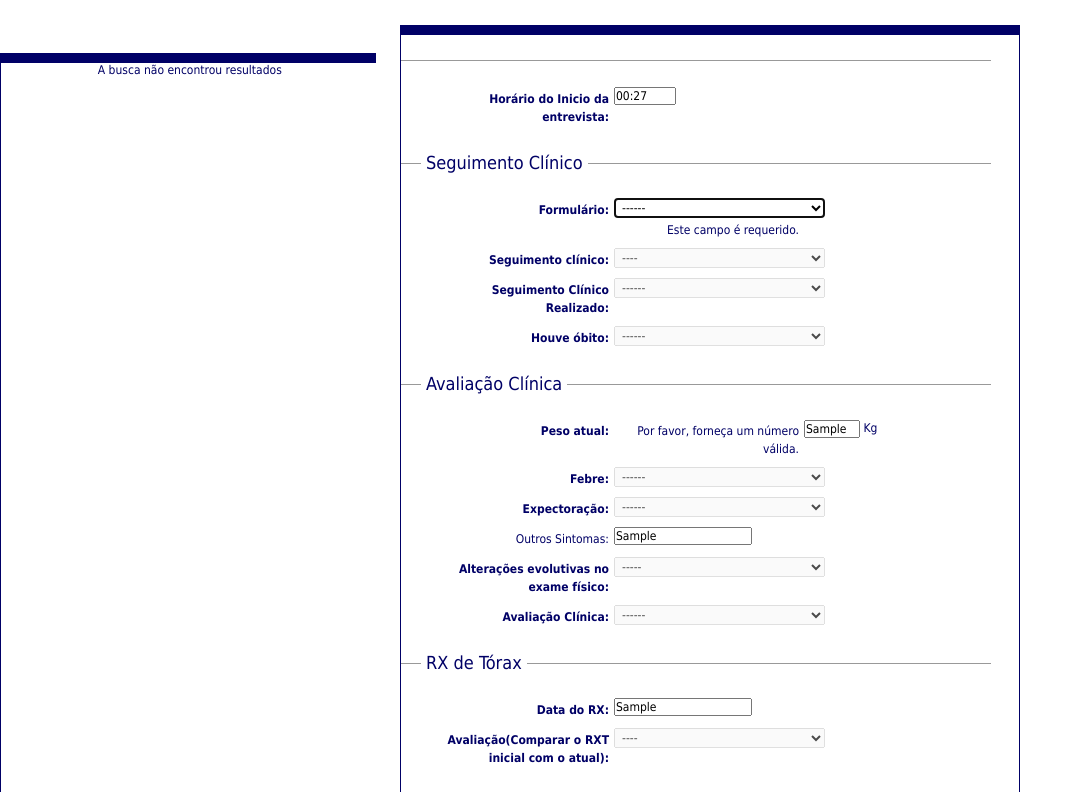
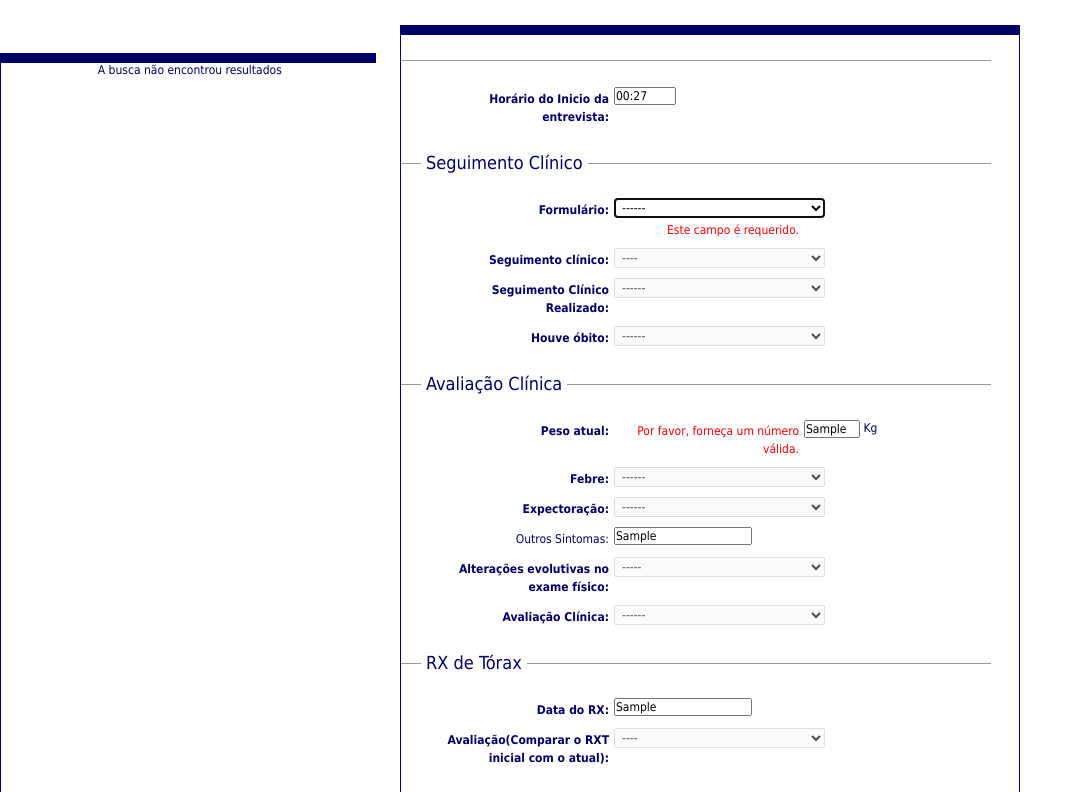
Before and after one commit to ProjetoTB/moduloSAPeM_FollowUp, a plain HTML site: page media/index.html in a window 1280 px wide. Both pictures are taken after typing "Sample", "Sample", "Sample", "Sample", "Sample" into the empty fields and a click on the input "Enviar Formulário". Shown: the top 792 px of the page, without its empty margins (0-1083 px from the left). Drawn offline with Linux system fonts and the light colour scheme; no server answers.

Commit message:
Alertas em vermelho

```diff
--- a/media/css/form_style.css
+++ b/media/css/form_style.css
@@ -198,3 +198,7 @@ form div small {
 	font-size: 88%;
 	zoom: 1;
 }
+
+form div label.error{
+	color: red;
+}
```
